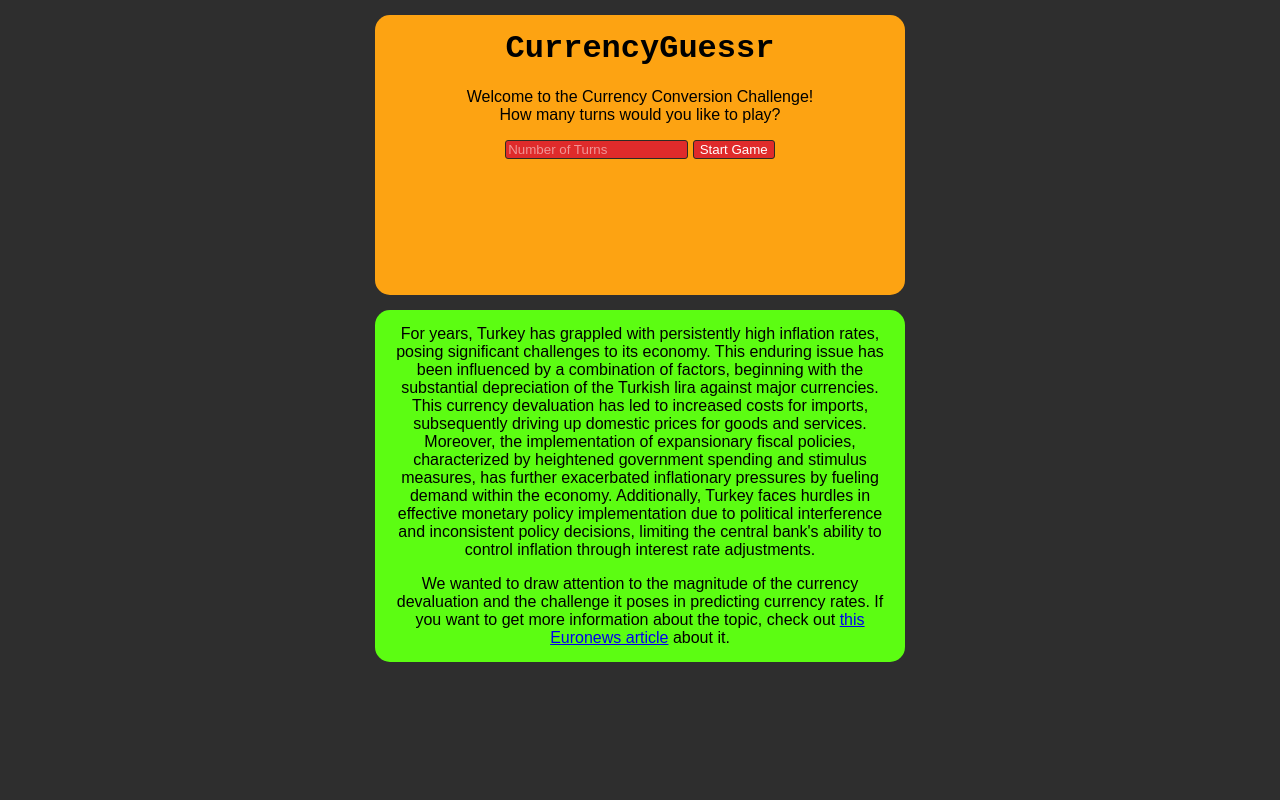
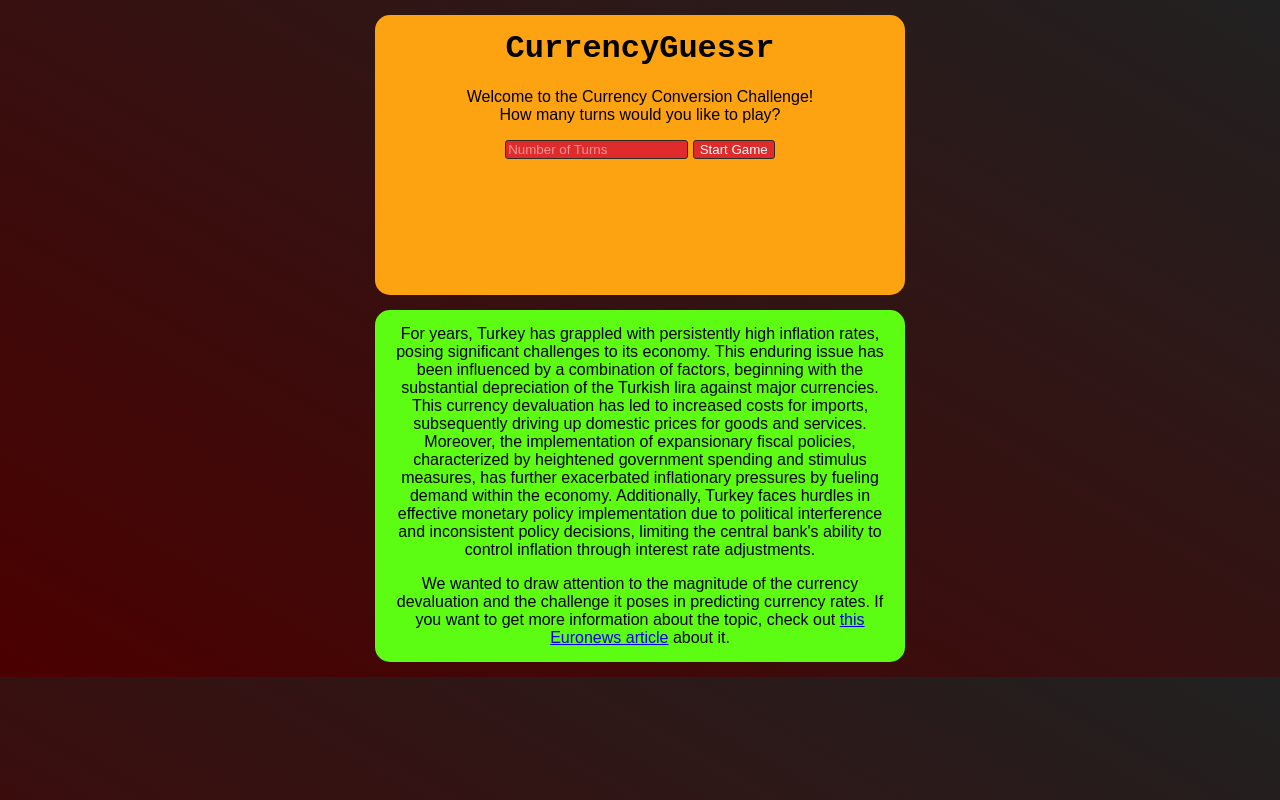
Before and after one commit to Myzmi/CurrencyGuessr, a Django app: page / in a window 1280 px wide. Run offline with Django 4.2, Linux system fonts and the light colour scheme.

Commit message:
gradient background

```diff
--- a/currencyRateGame/game/static/game/styles.css
+++ b/currencyRateGame/game/static/game/styles.css
@@ -1,5 +1,6 @@
 body{
     text-align: center;
+    background-image: linear-gradient(30deg, rgb(75, 0, 0),rgb(33, 33, 33));
     background-color: rgb(46, 46, 46);
 }
 
```
